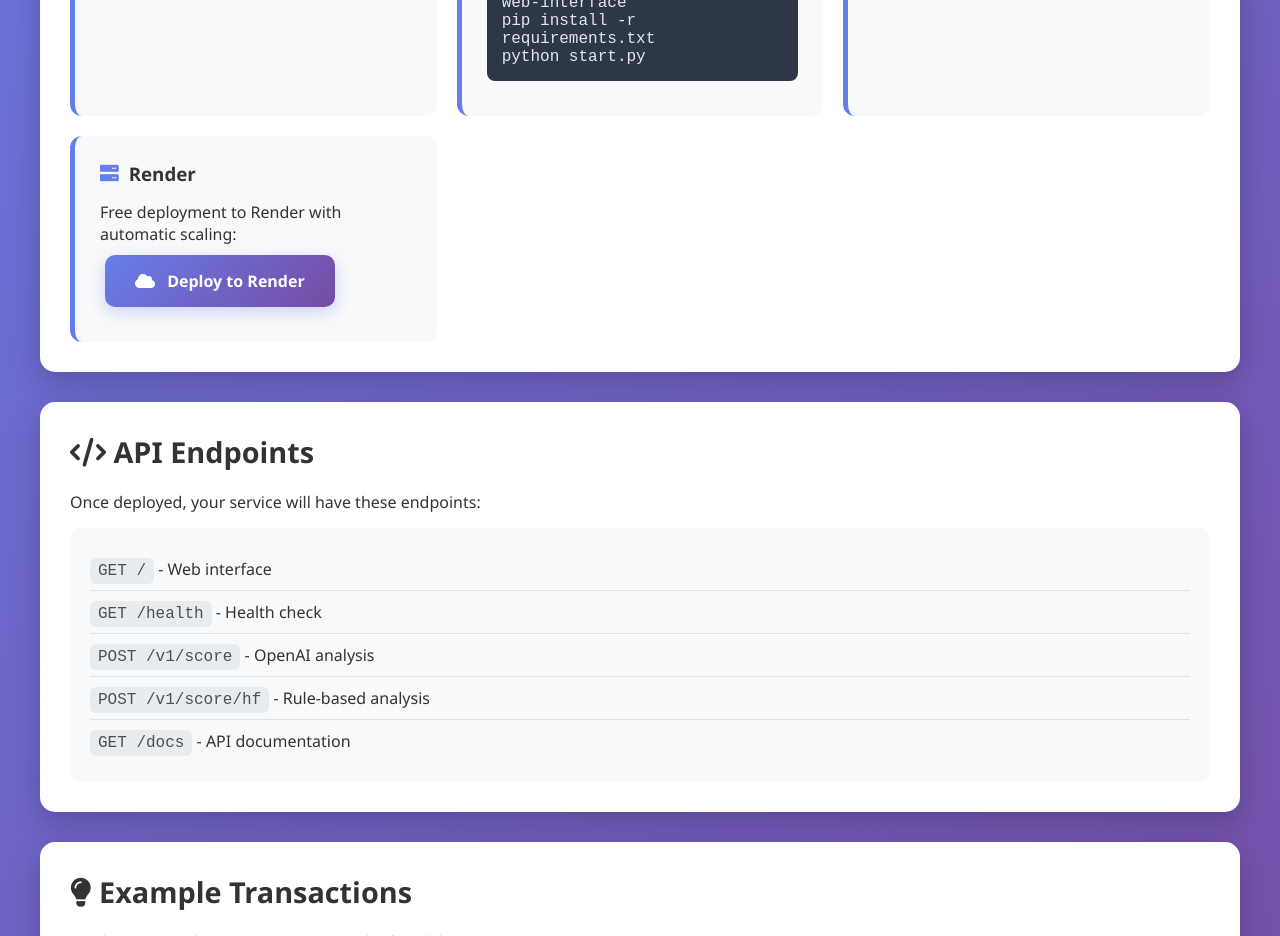
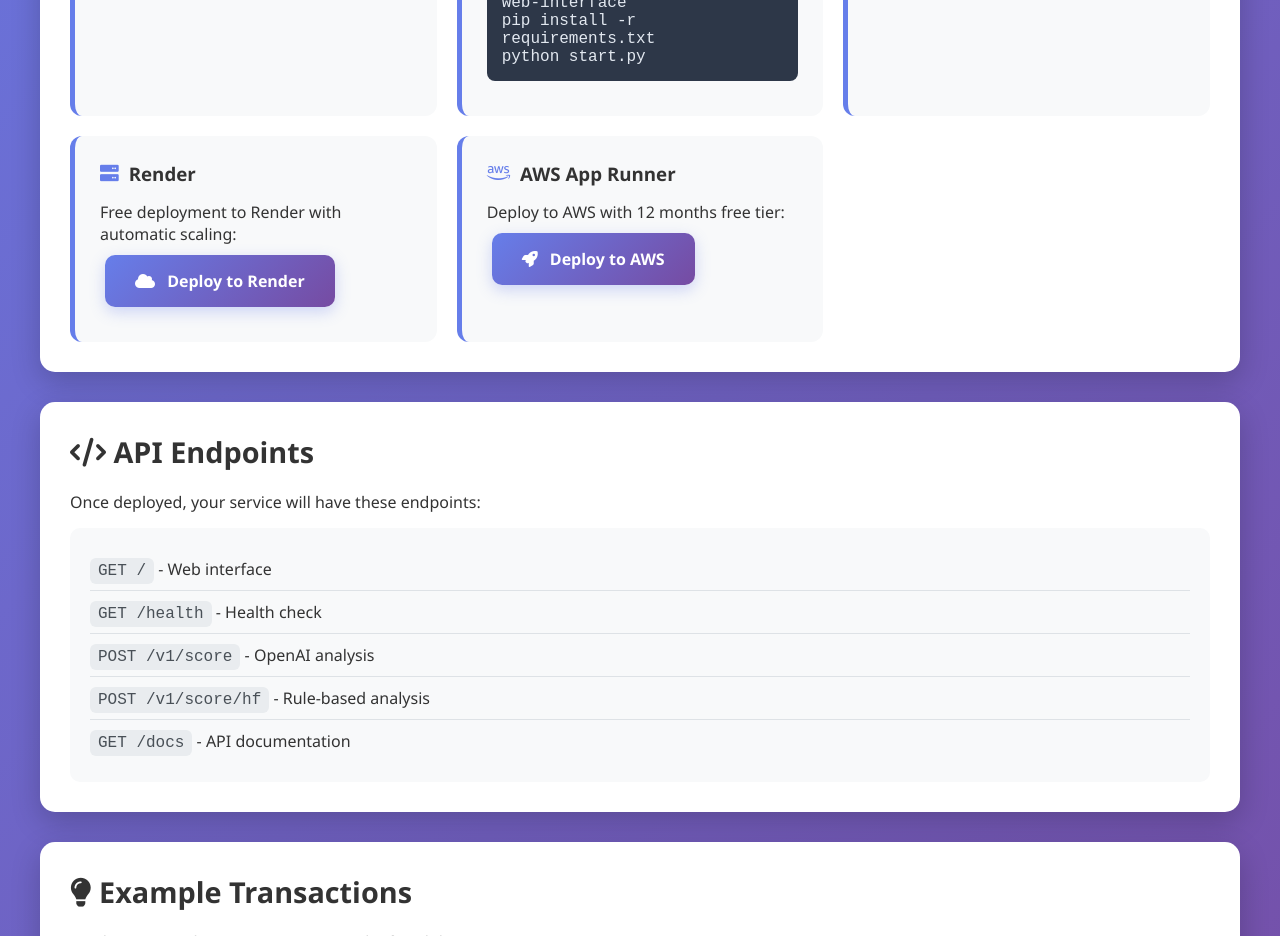
Before and after one commit to nravi7/Fraud-Detection-Service-with-AI-powered-analysis-and-web-interface, a plain HTML site: page index.html in a window 1280 px wide. Shown: the part 960-1896 px from the top of the page. Drawn offline with Linux system fonts and the light colour scheme.

Commit message:
Add AWS deployment support with App Runner configuration and deployment guide

```diff
--- a/index.html
+++ b/index.html
@@ -271,6 +271,14 @@
                         <i class="fas fa-cloud"></i> Deploy to Render
                     </a>
                 </div>
+
+                <div class="deployment-card">
+                    <h3><i class="fab fa-aws"></i> AWS App Runner</h3>
+                    <p>Deploy to AWS with 12 months free tier:</p>
+                    <a href="https://console.aws.amazon.com/apprunner" class="btn">
+                        <i class="fas fa-rocket"></i> Deploy to AWS
+                    </a>
+                </div>
             </div>
         </div>
 
```
Also changed, not shown: 3 other files.
